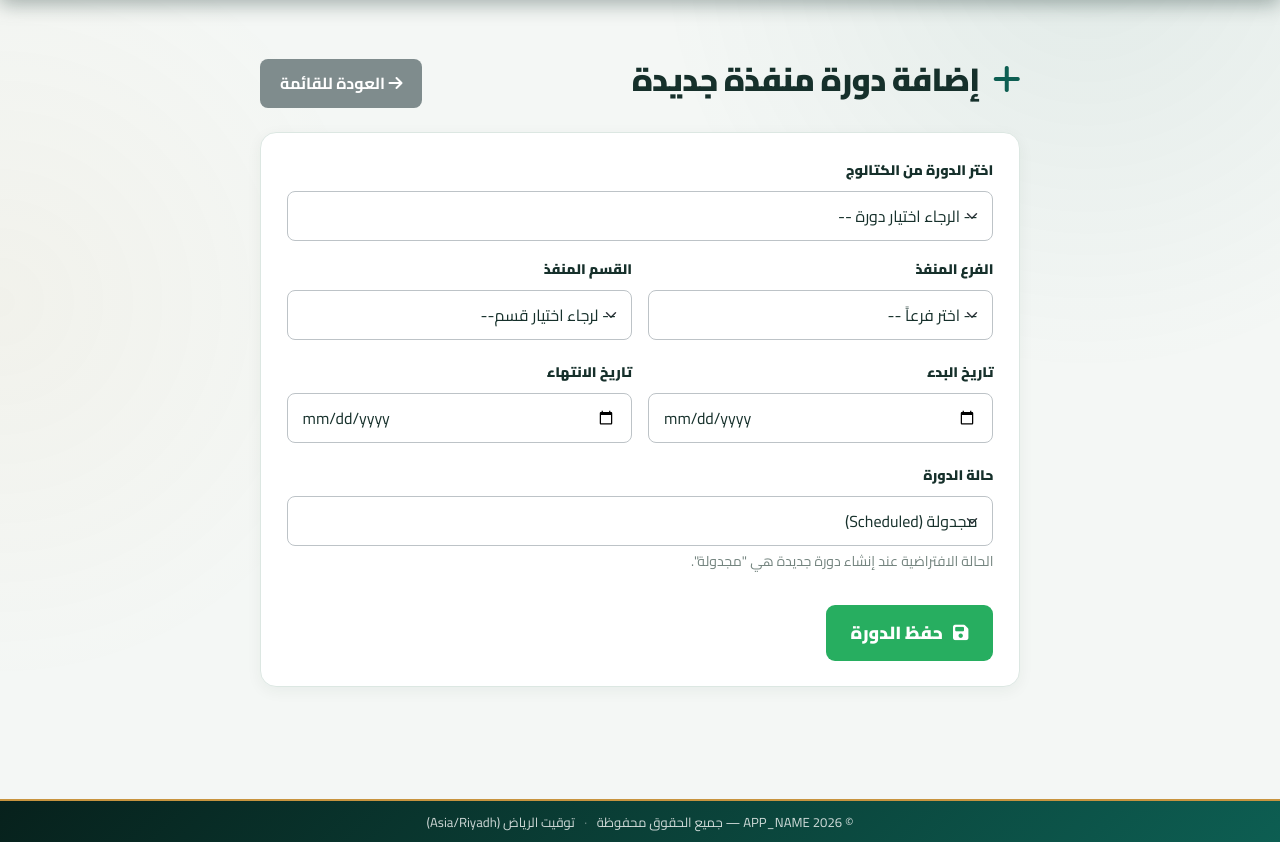
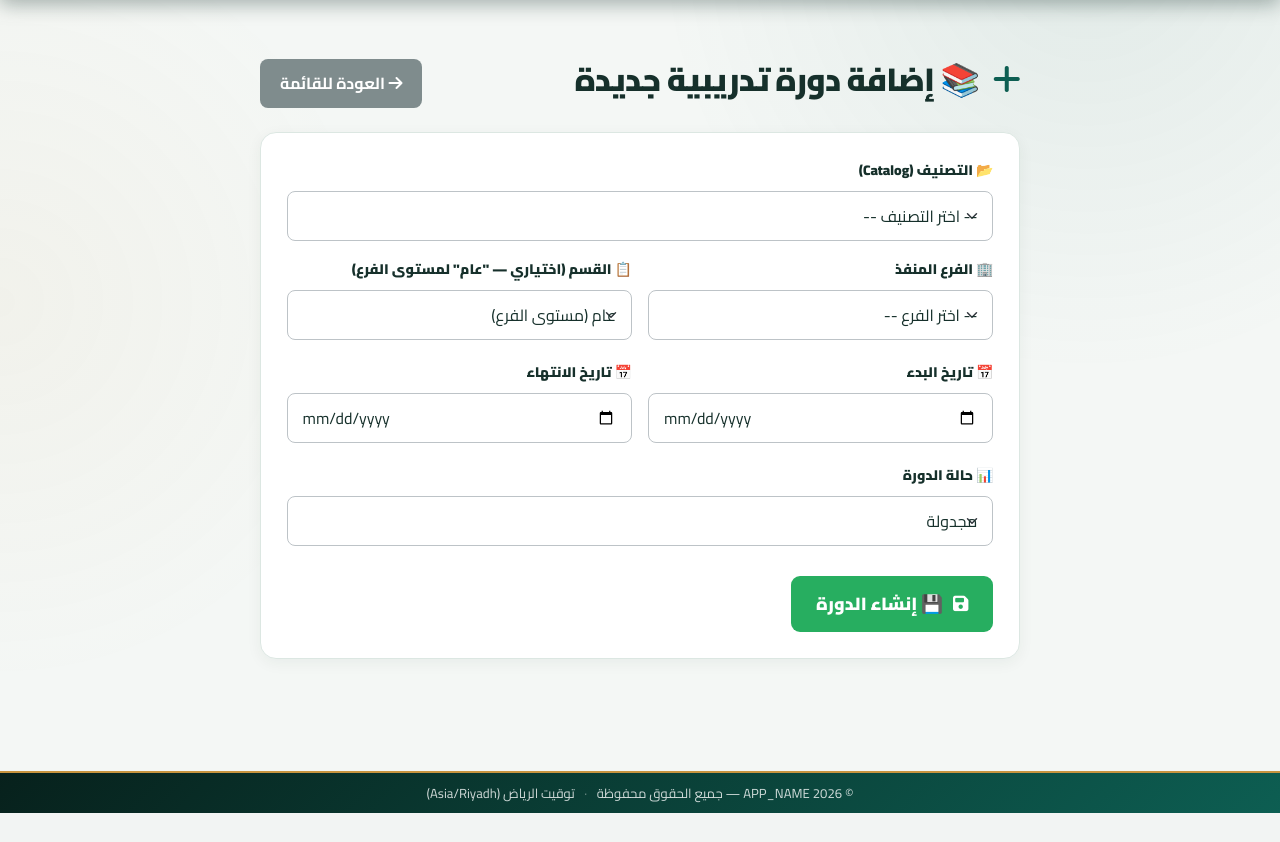
Before and after one commit to hussen200555ali-maker/employee-evaluation, a PHP site: template app/Views/training/courses/create.php in a window 1280 px wide. Shown: the part 58-900 px from the top of the page. After the commit the page ends 871 px from the top, so only its background shows below. Run offline with PHP 8.4, Linux system fonts and the light colour scheme; the template is opened without the code that fills it, so the values that code supplies are empty; some libraries are stand-ins or nearby versions.

Commit message:
fix(CD-033.1): course create — optional dept + AJAX cascade

```diff
--- a/app/Views/training/courses/create.php
+++ b/app/Views/training/courses/create.php
@@ -1,10 +1,10 @@
 <?php
 require_once APP_ROOT . '/app/Views/layouts/header.php';
 ?>
-
+<!-- CD-033.1: إنشاء دورة — مطابق لـ Screen 1 من CD-031 -->
 <div class="container" style="max-width: 800px;">
     <div class="page-header">
-        <h2><i class="fas fa-plus"></i> إضافة دورة منفذة جديدة</h2>
+        <h2><i class="fas fa-plus"></i> 📚 إضافة دورة تدريبية جديدة</h2>
         <a href="<?php echo APP_URL; ?>/training/courses" class="btn-back">
             <i class="fas fa-arrow-right"></i> العودة للقائمة
         </a>
@@ -15,9 +15,9 @@ require_once APP_ROOT . '/app/Views/layouts/header.php';
                 <?= csrf_field() ?>
 
             <div class="form-group mb-3">
-                <label for="catalog_id">اختر الدورة من الكتالوج</label>
+                <label for="catalog_id">📂 التصنيف (Catalog)</label>
                 <select name="catalog_id" id="catalog_id" class="form-select" required>
-                    <option value="">-- الرجاء اختيار دورة --</option>
+                    <option value="">-- اختر التصنيف --</option>
                     <?php foreach ($data['catalog_courses'] as $catalog_course): ?>
                         <option value="<?php echo $catalog_course->id; ?>"><?php echo htmlspecialchars($catalog_course->title); ?></option>
                     <?php endforeach; ?>
@@ -26,56 +26,73 @@ require_once APP_ROOT . '/app/Views/layouts/header.php';
 
             <div class="form-row">
                 <div class="form-group">
-                    <label for="branch_id">الفرع المنفذ</label>
+                    <label for="branch_id">🏢 الفرع المنفذ</label>
                     <select id="branch_id" name="branch_id" class="form-select" required>
-                        <option value="">-- اختر فرعاً --</option>
+                        <option value="">-- اختر الفرع --</option>
                         <?php foreach ($data['branches'] as $branch): ?>
                             <option value="<?php echo $branch->id; ?>"><?php echo htmlspecialchars($branch->name); ?></option>
                         <?php endforeach; ?>
                     </select>
                 </div>
                 <div class="form-group">
-                    <label for="department_id">القسم المنفذ</label>
+                    <label for="department_id">📋 القسم (اختياري — "عام" لمستوى الفرع)</label>
                     <select id="department_id" name="department_id" class="form-select">
-                        <option value="">-- لرجاء اختيار قسم--</option>
-                        <!-- سيتم ملء هذه القائمة ديناميكياً بواسطة JavaScript -->
+                        <option value="">عام (مستوى الفرع)</option>
                     </select>
                 </div>
             </div>
 
             <div class="form-row mt-3">
                 <div class="form-group">
-                    <label for="start_date">تاريخ البدء</label>
+                    <label for="start_date">📅 تاريخ البدء</label>
                     <input type="date" id="start_date" name="start_date" class="form-control" required>
                 </div>
                 <div class="form-group">
-                    <label for="end_date">تاريخ الانتهاء</label>
+                    <label for="end_date">📅 تاريخ الانتهاء</label>
                     <input type="date" id="end_date" name="end_date" class="form-control" required>
                 </div>
             </div>
 
             <div class="form-group mt-3">
-                <label for="status">حالة الدورة</label>
+                <label for="status">📊 حالة الدورة</label>
                 <select name="status" id="status" class="form-select" required>
-                    <option value="scheduled" selected>مجدولة (Scheduled)</option>
-                    <option value="ongoing">جارية (Ongoing)</option>
-                    <option value="completed">مكتملة (Completed)</option>
-                    <option value="canceled">ملغاة (Canceled)</option>
+                    <option value="scheduled" selected>مجدولة</option>
+                    <option value="ongoing">جارية</option>
+                    <option value="completed">مكتملة</option>
+                    <option value="canceled">ملغاة</option>
                 </select>
-                <small class="form-text text-muted">
-                    الحالة الافتراضية عند إنشاء دورة جديدة هي "مجدولة".
-                </small>
             </div>
 
             <div class="form-actions">
                 <button type="submit" class="btn-submit-form">
-                    <i class="fas fa-save"></i> حفظ الدورة
+                    <i class="fas fa-save"></i> 💾 إنشاء الدورة
                 </button>
             </div>
         </form>
     </div>
 </div>
 
+<!-- CD-033.1: AJAX cascade — الفرع → القسم -->
+<script>
+document.getElementById('branch_id').addEventListener('change', function() {
+    var branchId = this.value;
+    var deptSelect = document.getElementById('department_id');
+    deptSelect.innerHTML = '<option value="">عام (مستوى الفرع)</option>';
+    if (!branchId) return;
+    fetch('<?= APP_URL ?>/api/departments/by-branch/' + branchId)
+        .then(r => r.json())
+        .then(function(data) {
+            var list = Array.isArray(data) ? data : (data.departments || []);
+            list.forEach(function(d) {
+                var opt = document.createElement('option');
+                opt.value = d.id;
+                opt.textContent = d.name;
+                deptSelect.appendChild(opt);
+            });
+        })
+        .catch(function() {});
+});
+</script>
 <?php
 require_once APP_ROOT . '/app/Views/layouts/footer.php';
 ?>
```
Also changed, not shown: app/Controllers/TrainingCourseController.php (+3 -9 lines).
